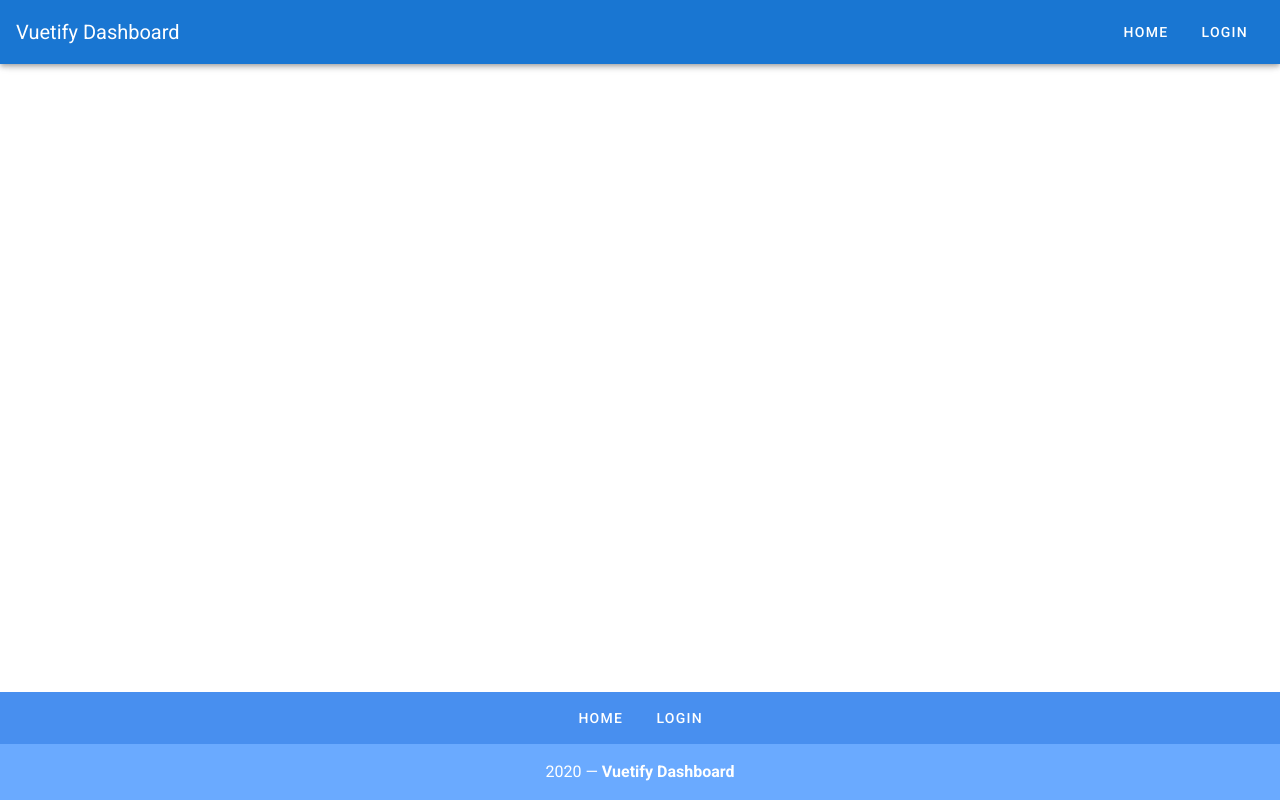
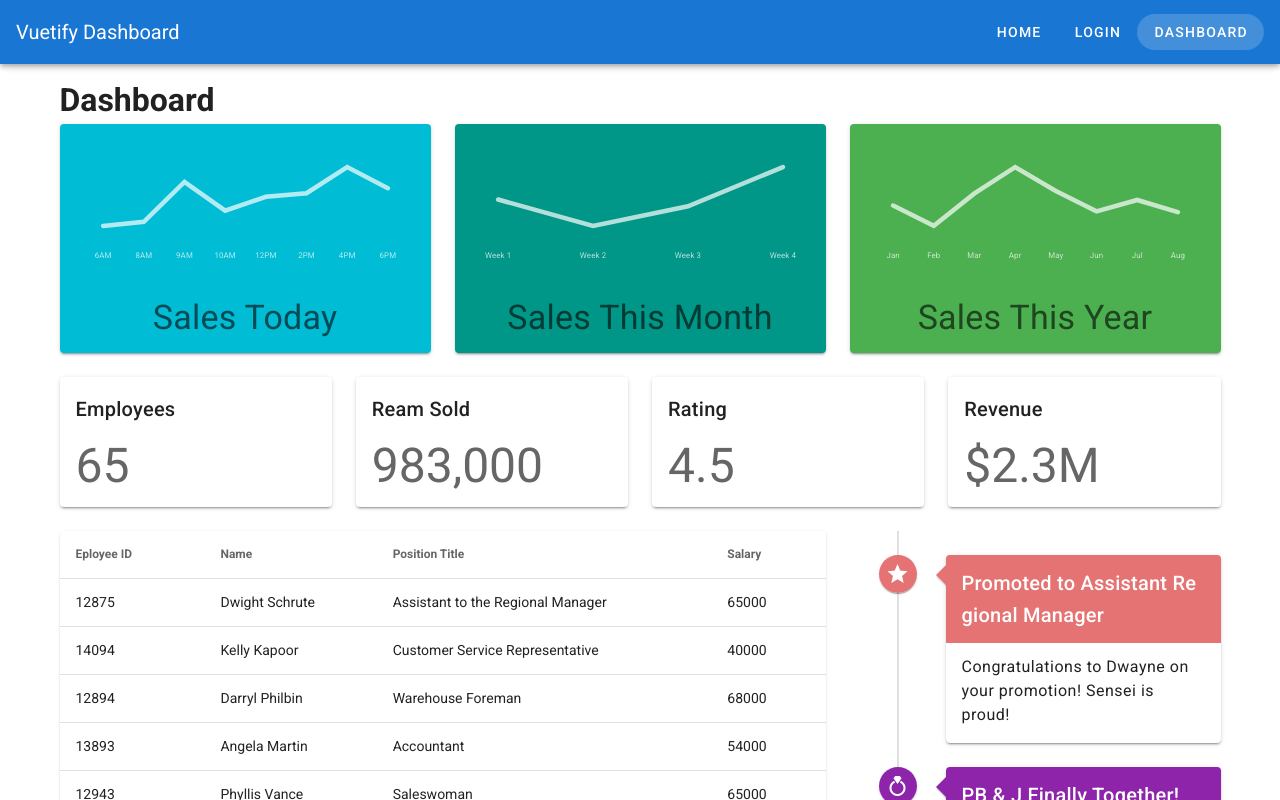
Before and after one commit to juliosaraiva/vuemastery-vuetify, a Vue app: page /dashboard in a window 1280 px wide. Shown: the top 800 px of the page. Built offline with nearby package versions, Linux system fonts and the light colour scheme.

Commit message:
feat: Learning about Layouts: Grid System

```diff
--- a/src/App.vue
+++ b/src/App.vue
@@ -3,8 +3,13 @@
     <v-app-bar app color="primary" dark>
       <v-toolbar-title>Vuetify Dashboard</v-toolbar-title>
       <v-spacer></v-spacer>
-      <v-btn text rounded>Home</v-btn>
-      <v-btn text rounded>Login</v-btn>
+      <v-btn
+        v-for="link in links"
+        :key="`${link.label}-header-link`"
+        text
+        rounded
+        :to="link.url"
+      >{{link.label}}</v-btn>
     </v-app-bar>
     <v-content>
       <router-view></router-view>
@@ -13,16 +18,16 @@
       <v-row justify="center" no-gutters>
         <v-btn
           v-for="link in links"
-          :key="link"
+          :key="`${link.label}-footer-link`"
+          :to="link.url"
           color="white"
           text
           rounded
           class="my-2"
-        >
-          {{ link }}
-        </v-btn>
+        >{{ link.label }}</v-btn>
         <v-col class="primary lighten-2 py-4 text-center white--text" cols="12">
-          {{ new Date().getFullYear() }} — <strong>Vuetify Dashboard</strong>
+          {{ new Date().getFullYear() }} —
+          <strong>Vuetify Dashboard</strong>
         </v-col>
       </v-row>
     </v-footer>
@@ -31,13 +36,23 @@
 
 <script>
 export default {
-  name: 'App',
+  name: "App",
 
   data: () => ({
     links: [
-      'Home',
-      'Login'
+      {
+        label: "Home",
+        url: "/"
+      },
+      {
+        label: "Login",
+        url: "/login"
+      },
+      {
+        label: "Dashboard",
+        url: "/dashboard"
+      }
     ]
-  }),
+  })
 };
 </script>
--- /dev/null
+++ b/src/components/EmployeesTable.vue
@@ -0,0 +1,44 @@
+<template>
+  <v-data-table
+    :headers="headers"
+    :items="employees"
+    :items-per-page="5"
+    class="elevation-1"
+    @click:row="selectRow"
+    :multi-sort="true"
+  ></v-data-table>
+</template>
+
+<script>
+export default {
+  name: "EmployeesTable",
+  props: {
+    employees: {
+      type: Array,
+      required: true
+    }
+  },
+  data() {
+    return {
+      headers: [
+        { text: "Eployee ID", value: "id" },
+        { text: "Name", value: "name" },
+        { text: "Position Title", value: "title" },
+        { text: "Salary", value: "salary" }
+      ]
+    };
+  },
+  methods: {
+    selectRow(event) {
+      const employee = {
+        name: event.name,
+        title: event.title
+      };
+      this.$emit("select-employee", employee);
+    }
+  }
+};
+</script>
+
+<style>
+</style>
--- /dev/null
+++ b/src/components/EventTimeline.vue
@@ -0,0 +1,35 @@
+<template>
+  <v-timeline align-top :dense="true">
+    <v-timeline-item
+      v-for="(item, index) in timeline"
+      :key="index"
+      :color="item.color"
+      :icon="item.icon"
+      fill-dot
+    >
+      <v-card :color="item.color" dark>
+        <v-card-title class="title pt-3 pb-3">
+          <h3 class="title">{{ item.title }}</h3>
+        </v-card-title>
+        <v-card-text class="white text--primary">
+          <p class="pt-3 body-1 mb-0">{{ item.text }}</p>
+        </v-card-text>
+      </v-card>
+    </v-timeline-item>
+  </v-timeline>
+</template>
+
+<script>
+export default {
+  name: "EventTimeline",
+  props: {
+    timeline: {
+      type: Array,
+      required: true
+    }
+  }
+};
+</script>
+
+<style>
+</style>
--- /dev/null
+++ b/src/components/SalesGraph.vue
@@ -0,0 +1,34 @@
+<template>
+  <v-card :color="sale.color">
+    <v-card-text>
+      <v-sparkline
+        :value="sale.sales"
+        :labels="sale.labels"
+        color="rgba(255, 255, 255,.7)"
+        height="100"
+        padding="24"
+        stroke-linecap="round"
+        smoth
+      ></v-sparkline>
+    </v-card-text>
+
+    <v-card-text class="text-center">
+      <div class="display-1">{{ sale.title }}</div>
+    </v-card-text>
+  </v-card>
+</template>
+
+<script>
+export default {
+  name: "SalesGraph",
+  props: {
+    sale: {
+      type: Object,
+      required: true
+    }
+  }
+};
+</script>
+
+<style>
+</style>
--- /dev/null
+++ b/src/components/StatisticCard.vue
@@ -0,0 +1,20 @@
+<template>
+  <v-card>
+    <v-card-title>{{ statistic.title }}</v-card-title>
+    <v-card-text class="display-2">{{ statistic.value }}</v-card-text>
+  </v-card>
+</template>
+
+<script>
+export default {
+  name: "StatisticCard",
+  props: {
+    statistic: {
+      type: Object,
+      required: true
+    }
+  }
+};
+</script>
+
+<style lang="scss" scoped></style>
--- /dev/null
+++ b/src/data/employees.json
@@ -0,0 +1,62 @@
+[
+	{
+		"id": 12875,
+		"name": "Dwight Schrute",
+		"title": "Assistant to the Regional Manager",
+		"salary": 65000
+	},
+	{
+		"id": 14094,
+		"name": "Kelly Kapoor",
+		"title": "Customer Service Representative",
+		"salary": 40000
+	},
+	{
+		"id": 12894,
+		"name": "Darryl Philbin",
+		"title": "Warehouse Foreman",
+		"salary": 68000
+	},
+	{
+		"id": 13893,
+		"name": "Angela Martin",
+		"title": "Accountant",
+		"salary": 54000
+	},
+	{
+		"id": 12943,
+		"name": "Phyllis Vance",
+		"title": "Saleswoman",
+		"salary": 65000
+	},
+	{
+		"id": 19523,
+		"name": "Karen Filippeli",
+		"title": "Saleswoman",
+		"salary": 65000
+	},
+	{
+		"id": 18349,
+		"name": "Toby Flenderson",
+		"title": "Human Resources Representative",
+		"salary": 60000
+	},
+	{
+		"id": 11853,
+		"name": "Michael Scott",
+		"title": "Regional Manager",
+		"salary": 70000
+	},
+	{
+		"id": 14821,
+		"name": "Pam Beasley",
+		"title": "Secretary",
+		"salary": 45000
+	},
+	{
+		"id": 15834,
+		"name": "Jim Halpert",
+		"title": "Salesman",
+		"salary": 65000
+	}
+]
--- /dev/null
+++ b/src/data/sales.json
@@ -0,0 +1,20 @@
+[
+  {
+    "title": "Sales Today",
+    "sales": [423, 446, 675, 510, 590, 610, 760, 639],
+    "color": "cyan",
+    "labels": ["6AM", "8AM", "9AM", "10AM", "12PM", "2PM", "4PM", "6PM"]
+  },
+  {
+    "title": "Sales This Month",
+    "sales": [325, 123, 273, 573],
+    "color": "teal",
+    "labels": ["Week 1", "Week 2", "Week 3", "Week 4"]
+  },
+  {
+    "title": "Sales This Year",
+    "sales": [746, 415, 943, 1372, 983, 651, 837, 639],
+    "color": "green",
+    "labels": ["Jan", "Feb", "Mar", "Apr", "May", "Jun", "Jul", "Aug"]
+  }
+]
--- /dev/null
+++ b/src/data/statistics.json
@@ -0,0 +1,18 @@
+[
+  {
+    "title": "Employees",
+    "value": "65"
+  },
+  {
+    "title": "Ream Sold",
+    "value": "983,000"
+  },
+  {
+    "title": "Rating",
+    "value": "4.5"
+  },
+  {
+    "title": "Revenue",
+    "value": "$2.3M"
+  }
+]
--- /dev/null
+++ b/src/data/timeline.json
@@ -0,0 +1,26 @@
+[
+  {
+    "color": "red lighten-2",
+    "icon": "mdi-star",
+    "title": "Promoted to Assistant Regional Manager",
+    "text": "Congratulations to Dwayne on your promotion! Sensei is proud!"
+  },
+  {
+    "color": "purple darken-1",
+    "icon": "mdi-ring",
+    "title": "PB & J Finally Together!",
+    "text": "Max Scarn here with a personal congratulations to the happy couple!"
+  },
+  {
+    "color": "green lighten-1",
+    "icon": "mdi-balloon",
+    "title": "Welcome Back to the Temp!",
+    "text": "Sorry about what happened at corporate, but I am glad you are back! - Max"
+  },
+  {
+    "color": "indigo",
+    "icon": "mdi-gift",
+    "title": "Reminder: Secret Santa Rules",
+    "text": "The maximum spending amount is $20. No iPods allowed."
+  }
+]
--- a/src/router/index.js
+++ b/src/router/index.js
@@ -1,34 +1,40 @@
-import Vue from 'vue'
-import VueRouter from 'vue-router'
-import Home from '../views/Home.vue'
+import Vue from "vue";
+import VueRouter from "vue-router";
+import Home from "../views/Home.vue";
 
-Vue.use(VueRouter)
+Vue.use(VueRouter);
 
 const routes = [
   {
-    path: '/',
-    name: 'Home',
+    path: "/",
+    name: "Home",
     component: Home
   },
   {
-    path: '/about',
-    name: 'About',
+    path: "/about",
+    name: "About",
     // route level code-splitting
     // this generates a separate chunk (about.[hash].js) for this route
     // which is lazy-loaded when the route is visited.
-    component: () => import(/* webpackChunkName: "about" */ '../views/About.vue')
+    component: () =>
+      import(/* webpackChunkName: "about" */ "../views/About.vue")
   },
   {
     path: "/login",
     name: "login",
-    component: () => import("@/views/Login.vue"),
+    component: () => import("@/views/Login.vue")
+  },
+  {
+    path: "/dashboard",
+    name: "dashboard",
+    component: () => import("@/views/Dashboard.vue")
   }
-]
+];
 
 const router = new VueRouter({
-  mode: 'history',
+  mode: "history",
   base: process.env.BASE_URL,
   routes
-})
+});
 
-export default router
+export default router;
--- /dev/null
+++ b/src/views/Dashboard.vue
@@ -0,0 +1,78 @@
+<template>
+  <v-container>
+    <h1>Dashboard</h1>
+    <v-row>
+      <v-col v-for="sale in sales" :key="`${sale.title}`">
+        <SalesGraph :sale="sale" />
+      </v-col>
+    </v-row>
+
+    <v-row>
+      <v-col v-for="statistic in statistics" :key="`${statistic.title}`">
+        <StatisticCard :statistic="statistic" />
+      </v-col>
+    </v-row>
+
+    <v-row>
+      <v-col cols="8">
+        <EmployeesTable :employees="employees" @select-employee="setEmployee" />
+      </v-col>
+      <v-col cols="4">
+        <EventTimeline :timeline="timeline" />
+      </v-col>
+    </v-row>
+
+    <v-snackbar v-model="snackbar">
+      You have selected {{ selectedEmployee.name }}, {{ selectedEmployee.title }}
+      <v-btn color="pink" text @click="snackbar = false">Close</v-btn>
+    </v-snackbar>
+  </v-container>
+</template>
+
+<script>
+import EmployeesTable from "@/components/EmployeesTable.vue";
+import EventTimeline from "@/components/EventTimeline.vue";
+import SalesGraph from "@/components/SalesGraph.vue";
+import StatisticCard from "@/components/StatisticCard.vue";
+
+import employeesData from "@/data/employees.json";
+import timelineData from "@/data/timeline.json";
+import salesData from "@/data/sales.json";
+import statisticsData from "@/data/statistics.json";
+
+export default {
+  name: "DashboardPage",
+  components: {
+    EmployeesTable,
+    EventTimeline,
+    SalesGraph,
+    StatisticCard
+  },
+  data() {
+    return {
+      employees: employeesData,
+      sales: salesData,
+      selectedEmployee: {
+        name: "",
+        title: ""
+      },
+      snackbar: false,
+      statistics: statisticsData,
+      timeline: timelineData
+    };
+  },
+  created() {
+    console.log(this.statistics);
+  },
+  methods: {
+    setEmployee(event) {
+      this.snackbar = true;
+      this.selectedEmployee.name = event.name;
+      this.selectedEmployee.title = event.title;
+    }
+  }
+};
+</script>
+
+<style>
+</style>
--- a/src/views/Home.vue
+++ b/src/views/Home.vue
@@ -1,18 +1,17 @@
 <template>
   <div class="home">
-    <img alt="Vue logo" src="../assets/logo.png">
-    <HelloWorld msg="Welcome to Your Vue.js App"/>
+    <HelloWorld msg="Welcome to Your Vue.js App" />
   </div>
 </template>
 
 <script>
 // @ is an alias to /src
-import HelloWorld from '@/components/HelloWorld.vue'
+import HelloWorld from "@/components/HelloWorld.vue";
 
 export default {
-  name: 'Home',
+  name: "Home",
   components: {
     HelloWorld
   }
-}
+};
 </script>
```
Also changed, not shown: 1 other file (tests, documents, lock files or other folders).
